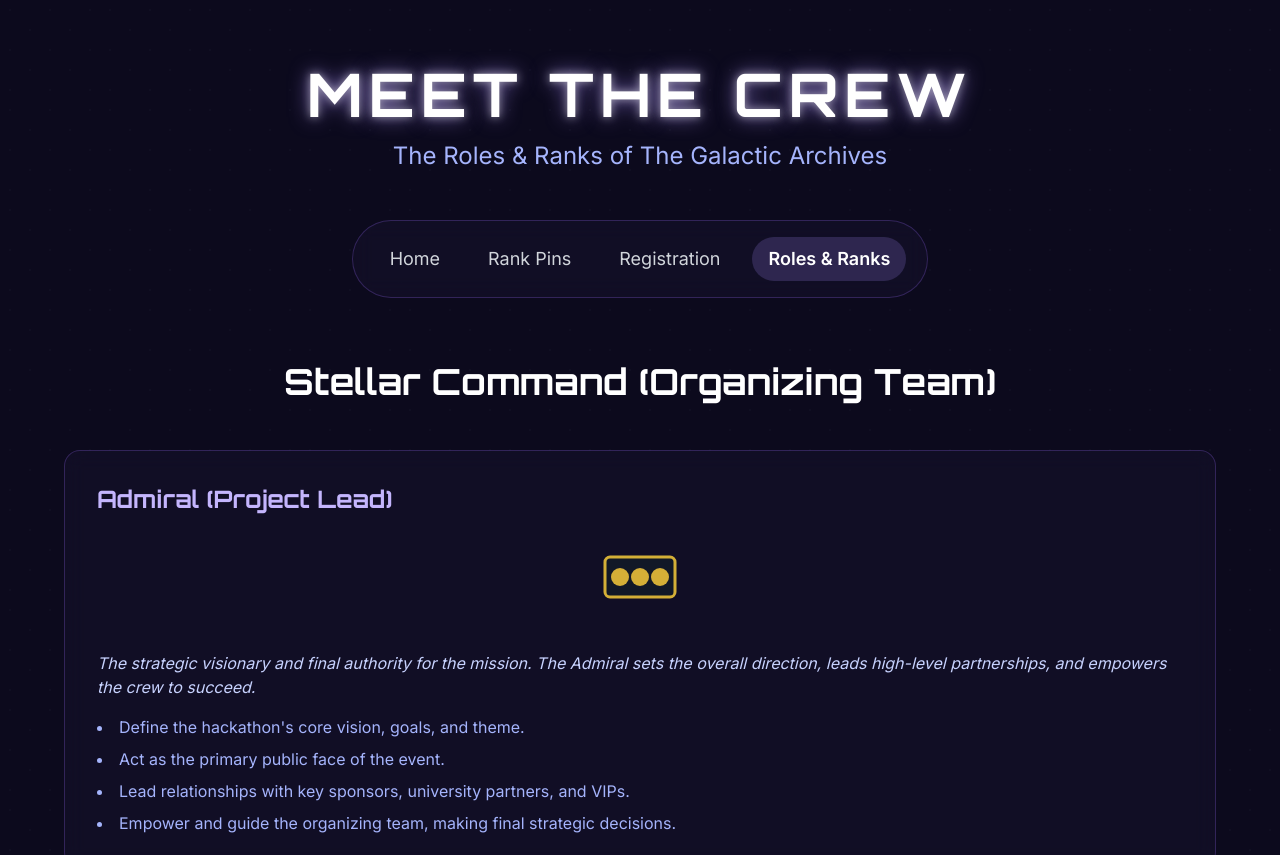
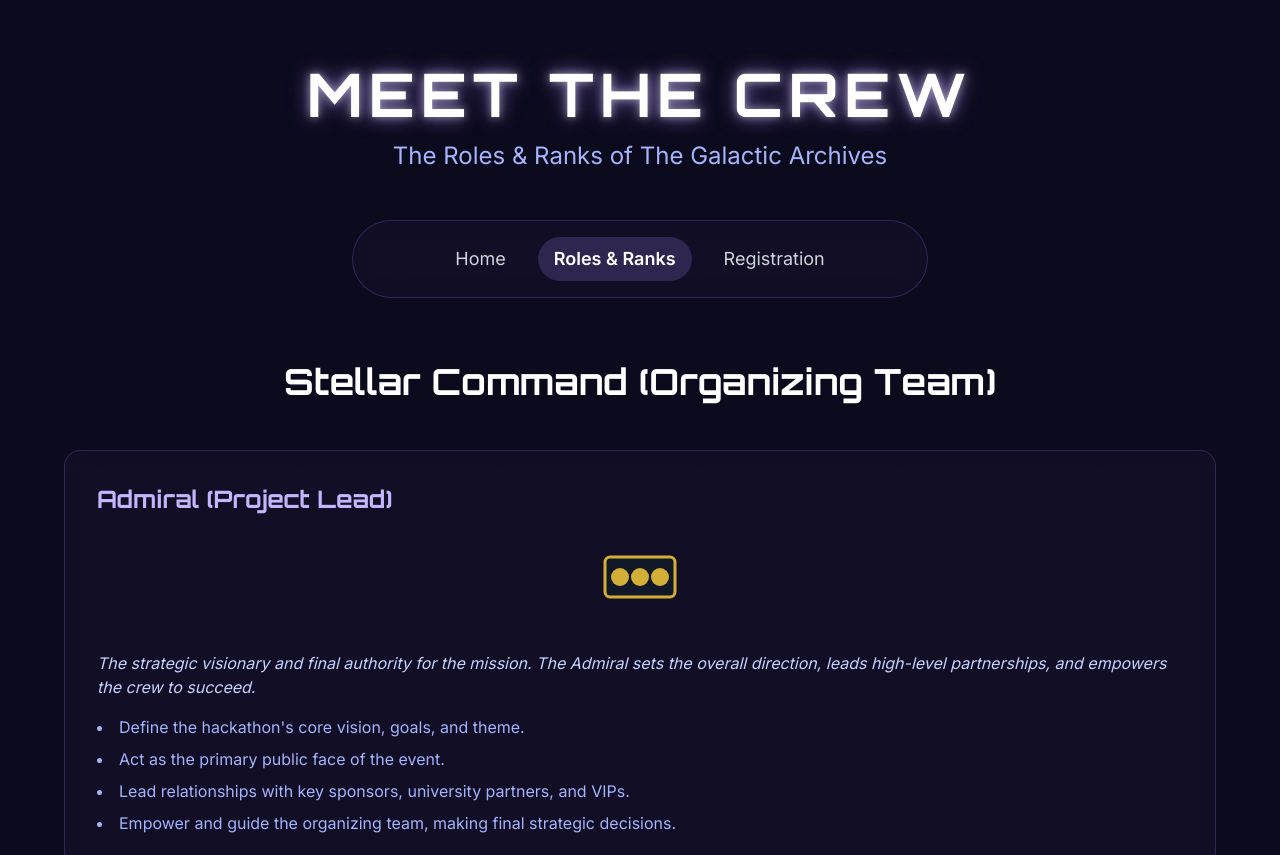
Before and after one commit to Scott-oustudent/Scott-oustudent.github.io, a plain HTML site: page roles-ranks.html in a window 1280 px wide. Shown: the top 855 px of the page. Drawn offline with nearby package versions, Linux system fonts and the light colour scheme.

Commit message:
Update roles-ranks.html

```diff
--- a/roles-ranks.html
+++ b/roles-ranks.html
@@ -23,9 +23,8 @@
             <div class="flex justify-center items-center p-4 glass-card rounded-full max-w-xl mx-auto">
                 <div class="flex flex-wrap justify-center space-x-4 text-lg">
                     <a href="./index.html">Home</a>
-                    <a href="./rank-pins.html">Rank Pins</a>
+                    <a href="./roles-ranks.html" class="active">Roles & Ranks</a>
                     <a href="./registration.html">Registration</a>
-                    <a href="./roles-ranks.html" class="active">Roles & Ranks</a>
                 </div>
             </div>
         </nav>
```
